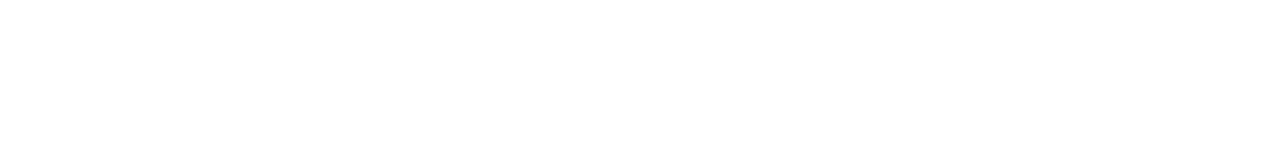
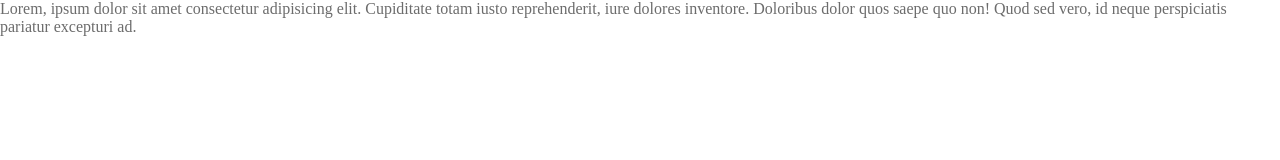
Before and after one commit to israellichotti/projeto-travelgram, a plain HTML site: page index.html in a window 1280 px wide. Drawn offline with Linux system fonts and the light colour scheme.

Commit message:
initial style guide

```diff
--- a/index.html
+++ b/index.html
@@ -7,6 +7,8 @@
     <link rel="stylesheet" href="styles/index.css">
 </head>
 <body>
-
+    <p>
+        Lorem, ipsum dolor sit amet consectetur adipisicing elit. Cupiditate totam iusto reprehenderit, iure dolores inventore. Doloribus dolor quos saepe quo non! Quod sed vero, id neque perspiciatis pariatur excepturi ad.
+    </p>
 </body>
 </html>
--- a/styles/global.css
+++ b/styles/global.css
@@ -3,3 +3,18 @@
     padding: 0;
     box-sizing: border-box;
 }
+
+:root {
+    --brand-color: #EF5F4C;
+    --shape-transparency: #ffffff8f;
+    --background-color: #FFFFFF;
+    --surface-color: #F5F5F5;
+    --skeleton-color: #D9D9D9;
+    --text-color-primary: #313131;
+    --text-color-secondary: #6C6C6C;
+}
+
+body{
+    color: var(--text-color-secondary);
+    background-color: var(--background-color);
+}
```
Also changed, not shown: assets/AirplaneTilt.svg (added), assets/Image 01.png (added), assets/Image 02.png (added), assets/Image 03.png (added), assets/Image 04.png (added), assets/Image 05.png (added), assets/Image 06.png (added), assets/Image 07.png (added), assets/Image 08.png (added), assets/Image 09.png (added), assets/Image 10.png (added), assets/Image 11.png (added), assets/Image.svg (added), assets/Logo.svg (added), 2 more files, 2 other files.
